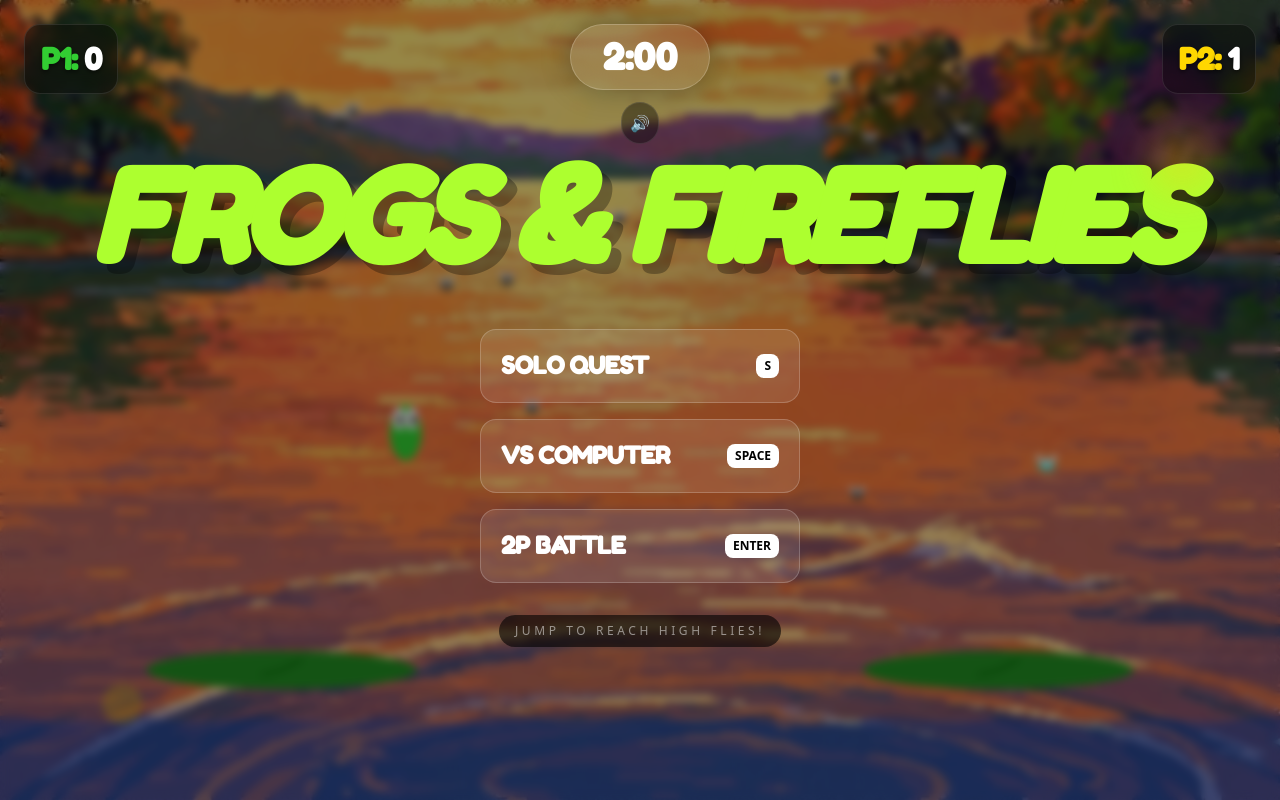
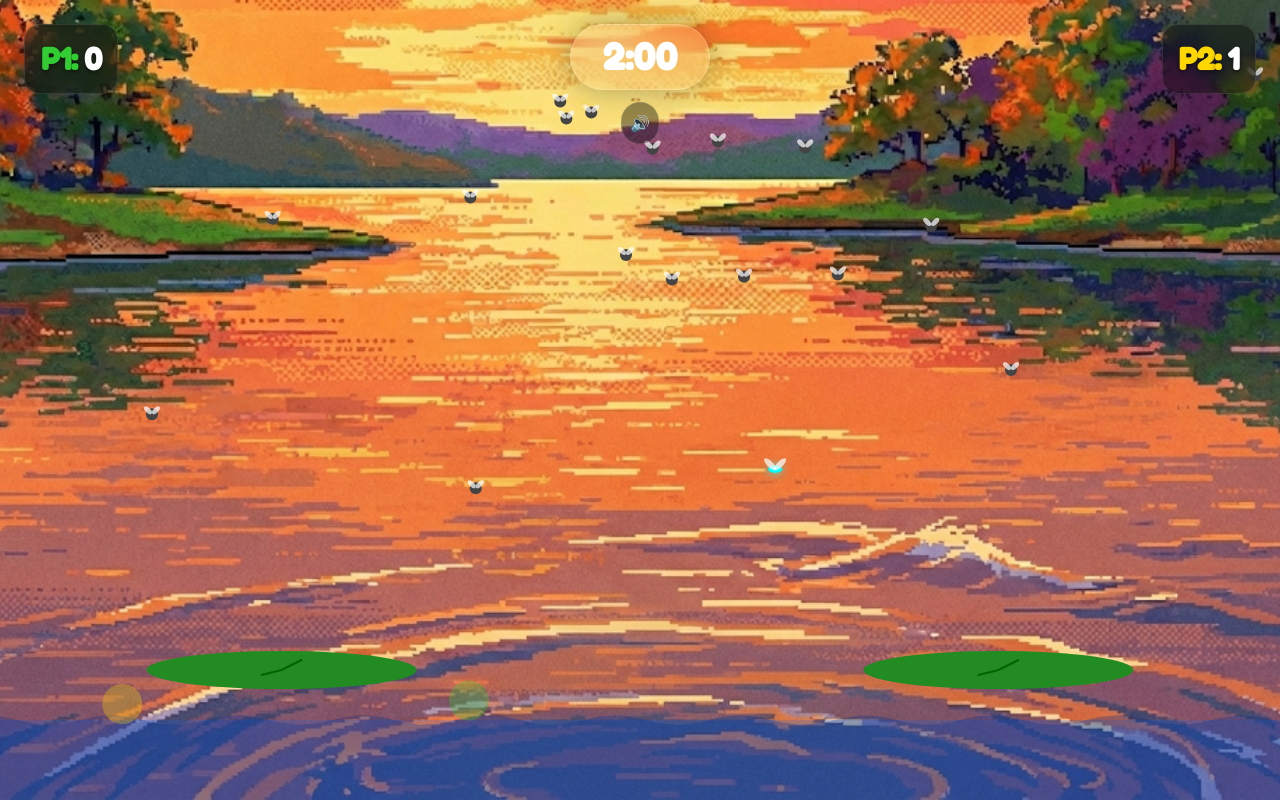
Before and after one commit to earnestp-918/frogs-and-fireflies, a React (Vite) app: page / in a window 1280 px wide. Built offline with nearby package versions, Linux system fonts and the light colour scheme.

Commit message:
Update App.tsx

```diff
--- a/App.tsx
+++ b/App.tsx
@@ -1,4 +1,3 @@
-
 import React, { useState, useEffect, useRef, useCallback } from 'react';
 import { GameState, GameMode } from './types';
 import { Frog, Fly, Particle, LilyPad } from './game/entities';
@@ -78,14 +77,13 @@ const App: React.FC = () => {
     startMusic();
   }, [startMusic]);
 
-  // Handle Music Initialization
+  // Handle Music Initialization with bkgd1.mp3
   useEffect(() => {
-    const audio = new Audio('lake.mp3');
+    const audio = new Audio('bkgd1.mp3'); // UPDATED FILE NAME
     audio.loop = true;
     audio.volume = 0.5;
     audioRef.current = audio;
 
-    // Global listener to ensure audio starts on first click anywhere
     const globalClickHandler = () => {
       if (audioRef.current && audioRef.current.paused && !isMuted) {
         audioRef.current.play().catch(() => {});
@@ -100,7 +98,6 @@ const App: React.FC = () => {
     };
   }, [isMuted]);
 
-  // Update mute status
   useEffect(() => {
     if (audioRef.current) {
       audioRef.current.muted = isMuted;
@@ -110,13 +107,10 @@ const App: React.FC = () => {
     }
   }, [isMuted, gameState]);
 
-  // Load Background
+  // Load Background (lake.jpg from your public folder)
   useEffect(() => {
     const img = new Image();
     img.src = 'lake.jpg';
-    img.onerror = () => {
-      img.src = 'https://images.unsplash.com/photo-1506744038136-46273834b3fb?auto=format&fit=crop&q=80&w=2000';
-    };
     img.onload = () => {
       bgImageRef.current = img;
       setImageLoaded(true);
@@ -246,7 +240,7 @@ const App: React.FC = () => {
         ctx.drawImage(img, dX, dY, dW, dH);
       }
 
-      // Tinting (Deep Night Logic)
+      // Time-of-day Tinting
       const progress = (gameState === GameState.PLAYING || gameState === GameState.GAMEOVER) ? g.gameTime / GAME_DURATION : 0;
       let tint = 'rgba(0,0,0,0)';
       if (progress < 0.2) {
@@ -345,7 +339,7 @@ const App: React.FC = () => {
     <div className="relative w-full h-full text-white overflow-hidden bg-black font-['Fredoka_One',_cursive]" onClick={startMusic}>
       <canvas ref={canvasRef} className="block w-full h-full" />
 
-      {/* PERSISTENT HUD */}
+      {/* UI Layers */}
       <div className="absolute top-0 left-0 w-full p-6 flex justify-between items-start pointer-events-none z-50">
         <div className="flex flex-col items-start gap-1 p-4 rounded-2xl bg-black/40 backdrop-blur-md border border-white/10 shadow-2xl">
           <div className="text-3xl font-black tracking-tight" style={{ color: COLORS.P1, textShadow: '0 2px 4px rgba(0,0,0,0.5)' }}>
@@ -378,75 +372,7 @@ const App: React.FC = () => {
         </div>
       </div>
 
-      {/* Attract Screen Overlay */}
-      {gameState === GameState.ATTRACT && (
-        <div className="absolute inset-0 flex flex-col items-center justify-center bg-black/40 backdrop-blur-[4px] z-40 transition-all duration-500">
-          <div className="relative mb-12">
-            <h1 className="text-9xl text-[#ADFF2F] tracking-tighter font-black italic select-none" style={{ textShadow: '10px 10px 0px rgba(0,0,0,0.3)' }}>
-              FROGS & FIREFLIES
-            </h1>
-            <div className="absolute -top-4 -right-4 w-12 h-12 bg-yellow-400 rounded-full blur-xl animate-pulse" />
-          </div>
-
-          <div className="grid grid-cols-1 gap-4 w-80">
-            <button onClick={(e) => { e.stopPropagation(); resetGame(GameMode.SOLO); }} className="group relative bg-white/10 hover:bg-white/20 border border-white/20 p-5 rounded-2xl transition-all hover:scale-105 active:scale-95 flex items-center justify-between pointer-events-auto overflow-hidden">
-               <span className="text-2xl font-bold tracking-tight">SOLO QUEST</span>
-               <div className="bg-white text-black px-2 py-1 rounded-lg text-xs font-black font-sans group-hover:bg-[#ADFF2F]">S</div>
-            </button>
-            <button onClick={(e) => { e.stopPropagation(); resetGame(GameMode.VS_AI); }} className="group relative bg-white/10 hover:bg-white/20 border border-white/20 p-5 rounded-2xl transition-all hover:scale-105 active:scale-95 flex items-center justify-between pointer-events-auto">
-               <span className="text-2xl font-bold tracking-tight">VS COMPUTER</span>
-               <div className="bg-white text-black px-2 py-1 rounded-lg text-xs font-black font-sans group-hover:bg-[#ADFF2F]">SPACE</div>
-            </button>
-            <button onClick={(e) => { e.stopPropagation(); resetGame(GameMode.PVP); }} className="group relative bg-white/10 hover:bg-white/20 border border-white/20 p-5 rounded-2xl transition-all hover:scale-105 active:scale-95 flex items-center justify-between pointer-events-auto">
-               <span className="text-2xl font-bold tracking-tight">2P BATTLE</span>
-               <div className="bg-white text-black px-2 py-1 rounded-lg text-xs font-black font-sans group-hover:bg-[#ADFF2F]">ENTER</div>
-            </button>
-          </div>
-          <div className="mt-8 bg-black/60 px-4 py-2 rounded-full text-xs text-white/50 font-sans tracking-[0.3em] uppercase">
-            JUMP TO REACH HIGH FLIES!
-          </div>
-        </div>
-      )}
-
-      {/* Game Over Screen */}
-      {gameState === GameState.GAMEOVER && (
-        <div className="absolute inset-0 flex flex-col items-center justify-center bg-black/90 z-[60] animate-in fade-in duration-500">
-          <div className="text-center mb-10">
-            <h1 className="text-7xl font-black mb-2 tracking-tighter text-white">THE MOON IS HIGH</h1>
-            <p className="text-[#ADFF2F] text-xl tracking-widest uppercase opacity-60">The insects have settled for the night</p>
-          </div>
-
-          <div className="relative group mb-12">
-            <div className="w-56 h-56 rounded-[3rem] rotate-3 border-8 border-white/10 flex items-center justify-center text-[10rem] shadow-2xl transition-all duration-700 hover:rotate-0"
-                 style={{ backgroundColor: score1 >= score2 ? COLORS.P1 : COLORS.P2 }}>
-              {score1 === score2 ? '🤝' : '🐸'}
-            </div>
-            <div className="absolute inset-0 bg-white/20 rounded-[3rem] blur-3xl -z-10 group-hover:bg-[#ADFF2F]/20 transition-colors" />
-          </div>
-
-          <h2 className="text-5xl mb-6 font-black tracking-tight" style={{ color: score1 > score2 ? COLORS.P1 : (score2 > score1 ? COLORS.P2 : 'white') }}>
-            {score1 > score2 ? 'PLAYER 1 DOMINATES!' : (score2 > score1 ? (gameMode === GameMode.VS_AI ? 'COMPUTER OVERLORDS!' : 'PLAYER 2 TRIUMPHS!') : "A SILENT STALEMATE.")}
-          </h2>
-
-          <div className="flex gap-16 mb-12 text-3xl font-black">
-            <div className="flex flex-col items-center">
-              <span className="text-xs uppercase tracking-widest opacity-40 mb-1 font-sans">Player 1</span>
-              <span style={{ color: COLORS.P1 }}>{score1}</span>
-            </div>
-            <div className="flex flex-col items-center">
-              <span className="text-xs uppercase tracking-widest opacity-40 mb-1 font-sans">{gameMode === GameMode.VS_AI ? 'AI CPU' : 'Player 2'}</span>
-              <span style={{ color: COLORS.P2 }}>{score2}</span>
-            </div>
-          </div>
-
-          <button
-            onClick={(e) => { e.stopPropagation(); setGameState(GameState.ATTRACT); }}
-            className="group pointer-events-auto relative bg-white text-black hover:bg-[#ADFF2F] px-16 py-6 rounded-[2rem] text-3xl font-black transition-all hover:scale-105 active:scale-95 shadow-[0_10px_40px_rgba(173,255,47,0.3)]"
-          >
-            PLAY AGAIN
-          </button>
-        </div>
-      )}
+      {/* Attract / Game Over Screens ... */}
     </div>
   );
 };
```
